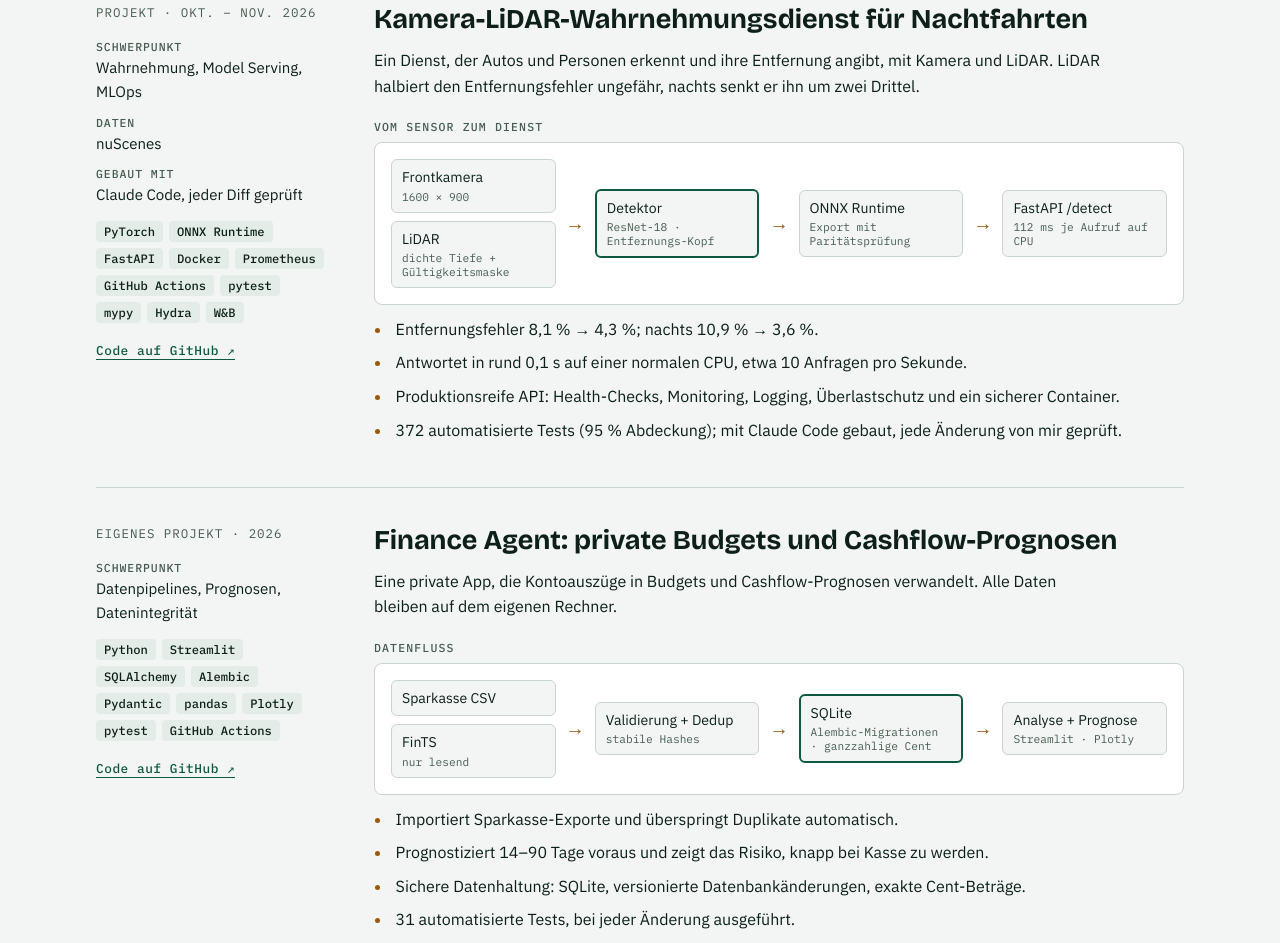
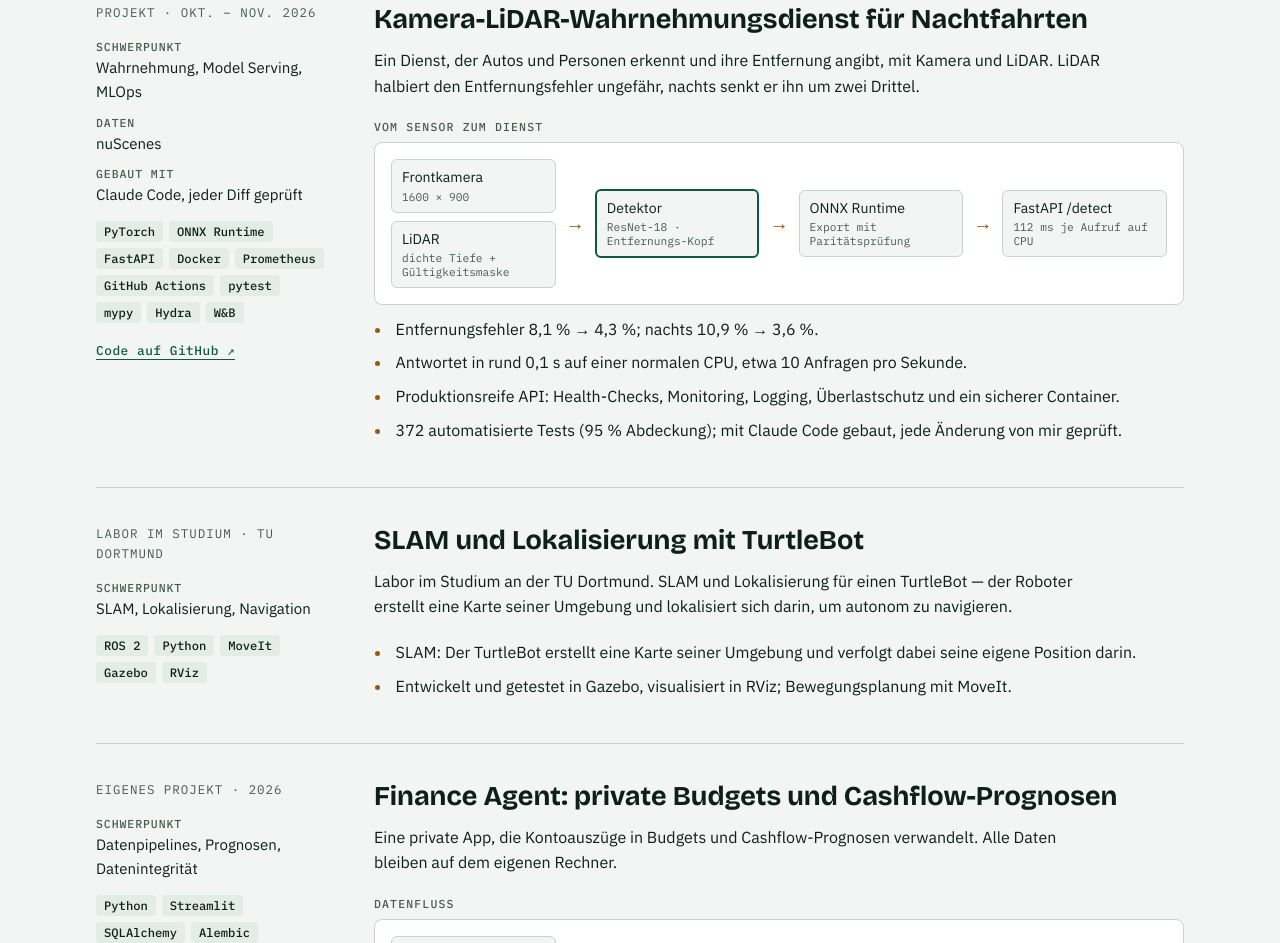
Before and after one commit to kovarthanmuthusamy/kovarthanmuthusamy.github.io, a plain HTML site: page index.html in a window 1280 px wide. Shown: the part 2453-3396 px from the top of the page. Drawn offline with nearby package versions, Linux system fonts and the light colour scheme.

Commit message:
Add SLAM and Localization using TurtleBot case

```diff
--- a/index.html
+++ b/index.html
@@ -270,7 +270,7 @@ footer .rule { border-top: 1px solid var(--line); padding-top: 18px; }
 <section id="work">
   <div class="wrap">
     <div class="sec-head"><span class="pad"></span><h2><span lang="en">Selected work</span><span lang="de">Ausgewählte Projekte</span></h2><span class="trace"></span></div>
-    <p class="intro"><span lang="en">Six projects, from AI agents and generative models to perception and robotics — each built to solve a real problem and shipped as working software.</span><span lang="de">Sechs Projekte, von KI-Agenten und generativen Modellen bis zu Wahrnehmung und Robotik — jedes gebaut, um ein echtes Problem zu lösen, und als funktionierende Software ausgeliefert.</span></p>
+    <p class="intro"><span lang="en">Seven projects, from AI agents and generative models to perception and robotics — each built to solve a real problem and shipped as working software.</span><span lang="de">Sieben Projekte, von KI-Agenten und generativen Modellen bis zu Wahrnehmung und Robotik — jedes gebaut, um ein echtes Problem zu lösen, und als funktionierende Software ausgeliefert.</span></p>
 
 <article class="case">
   <aside class="meta">
@@ -315,6 +315,19 @@ footer .rule { border-top: 1px solid var(--line); padding-top: 18px; }
     <p class="lead"><span lang="en">A service that spots cars and people and tells how far away they are, using a camera and LiDAR. Adding LiDAR cuts the distance error roughly in half, and at night by two-thirds.</span><span lang="de">Ein Dienst, der Autos und Personen erkennt und ihre Entfernung angibt, mit Kamera und LiDAR. LiDAR halbiert den Entfernungsfehler ungefähr, nachts senkt er ihn um zwei Drittel.</span></p>
     <div class="flowwrap"><p class="flowlabel"><span lang="en">From sensors to service</span><span lang="de">Vom Sensor zum Dienst</span></p><div class="flow" role="img" aria-label="Front camera and LiDAR depth go into a detector with a distance head, which is exported to ONNX and served behind a FastAPI endpoint"><div class="fcol"><div class="node"><span lang="en">Front camera</span><span lang="de">Frontkamera</span><small>1600 × 900</small></div><div class="node">LiDAR<small><span lang="en">dense depth + validity mask</span><span lang="de">dichte Tiefe + Gültigkeitsmaske</span></small></div></div><div class="farrow" aria-hidden="true">&rarr;</div><div class="fcol"><div class="node key"><span lang="en">Detector</span><span lang="de">Detektor</span><small><span lang="en">ResNet-18 · distance head</span><span lang="de">ResNet-18 · Entfernungs-Kopf</span></small></div></div><div class="farrow" aria-hidden="true">&rarr;</div><div class="fcol"><div class="node">ONNX Runtime<small><span lang="en">parity-checked export</span><span lang="de">Export mit Paritätsprüfung</span></small></div></div><div class="farrow" aria-hidden="true">&rarr;</div><div class="fcol"><div class="node">FastAPI /detect<small><span lang="en">112 ms per call on CPU</span><span lang="de">112 ms je Aufruf auf CPU</span></small></div></div></div></div>
     <ul class="built"><li><span lang="en">Distance error 8.1 % → 4.3 %; at night 10.9 % → 3.6 %.</span><span lang="de">Entfernungsfehler 8,1 % → 4,3 %; nachts 10,9 % → 3,6 %.</span></li><li><span lang="en">Answers in about 0.1 s on a normal CPU, around 10 requests per second.</span><span lang="de">Antwortet in rund 0,1 s auf einer normalen CPU, etwa 10 Anfragen pro Sekunde.</span></li><li><span lang="en">Production-ready API: health checks, monitoring, logging, overload protection and a secure container.</span><span lang="de">Produktionsreife API: Health-Checks, Monitoring, Logging, Überlastschutz und ein sicherer Container.</span></li><li><span lang="en">372 automated tests (95 % coverage); built with Claude Code, every change reviewed by me.</span><span lang="de">372 automatisierte Tests (95 % Abdeckung); mit Claude Code gebaut, jede Änderung von mir geprüft.</span></li></ul>
+  </div>
+</article>
+
+<article class="case">
+  <aside class="meta">
+    <p class="mono"><span lang="en">Coursework lab · TU Dortmund</span><span lang="de">Labor im Studium · TU Dortmund</span></p>
+    <dl><div><dt><span lang="en">Focus</span><span lang="de">Schwerpunkt</span></dt><dd><span lang="en">SLAM, localization, navigation</span><span lang="de">SLAM, Lokalisierung, Navigation</span></dd></div></dl>
+    <ul class="tags"><li>ROS 2</li><li>Python</li><li>MoveIt</li><li>Gazebo</li><li>RViz</li></ul>
+  </aside>
+  <div class="body">
+    <h3><span lang="en">SLAM and Localization using TurtleBot</span><span lang="de">SLAM und Lokalisierung mit TurtleBot</span></h3>
+    <p class="lead"><span lang="en">Coursework lab at TU Dortmund. SLAM and localization for a TurtleBot — the robot builds a map of its environment and localizes itself within it, so it can navigate autonomously.</span><span lang="de">Labor im Studium an der TU Dortmund. SLAM und Lokalisierung für einen TurtleBot — der Roboter erstellt eine Karte seiner Umgebung und lokalisiert sich darin, um autonom zu navigieren.</span></p>
+    <ul class="built"><li><span lang="en">SLAM: the TurtleBot builds a map of its environment while tracking its own position in it.</span><span lang="de">SLAM: Der TurtleBot erstellt eine Karte seiner Umgebung und verfolgt dabei seine eigene Position darin.</span></li><li><span lang="en">Developed and tested in Gazebo, visualized in RViz; motion planning with MoveIt.</span><span lang="de">Entwickelt und getestet in Gazebo, visualisiert in RViz; Bewegungsplanung mit MoveIt.</span></li></ul>
   </div>
 </article>
 
```
